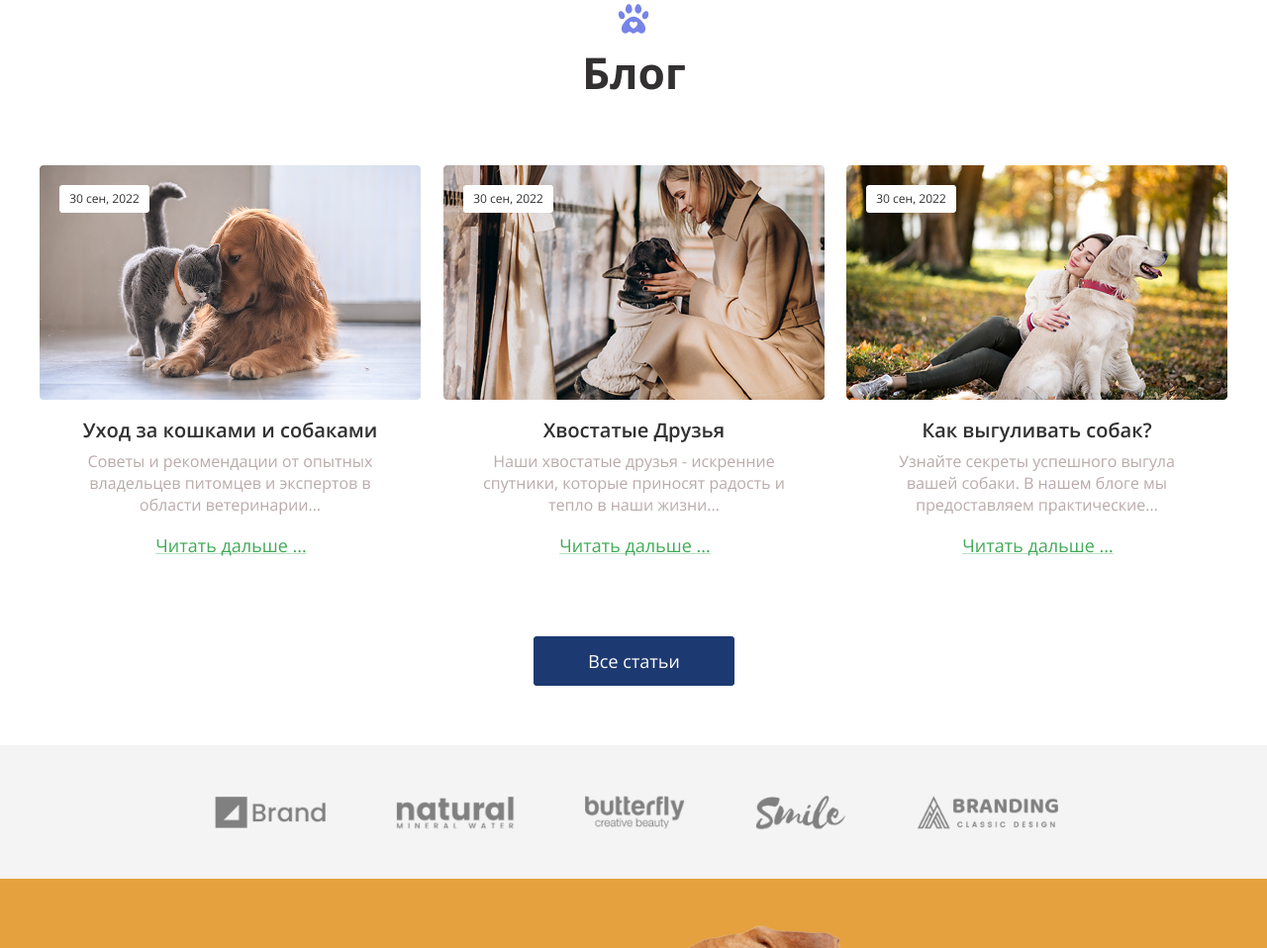
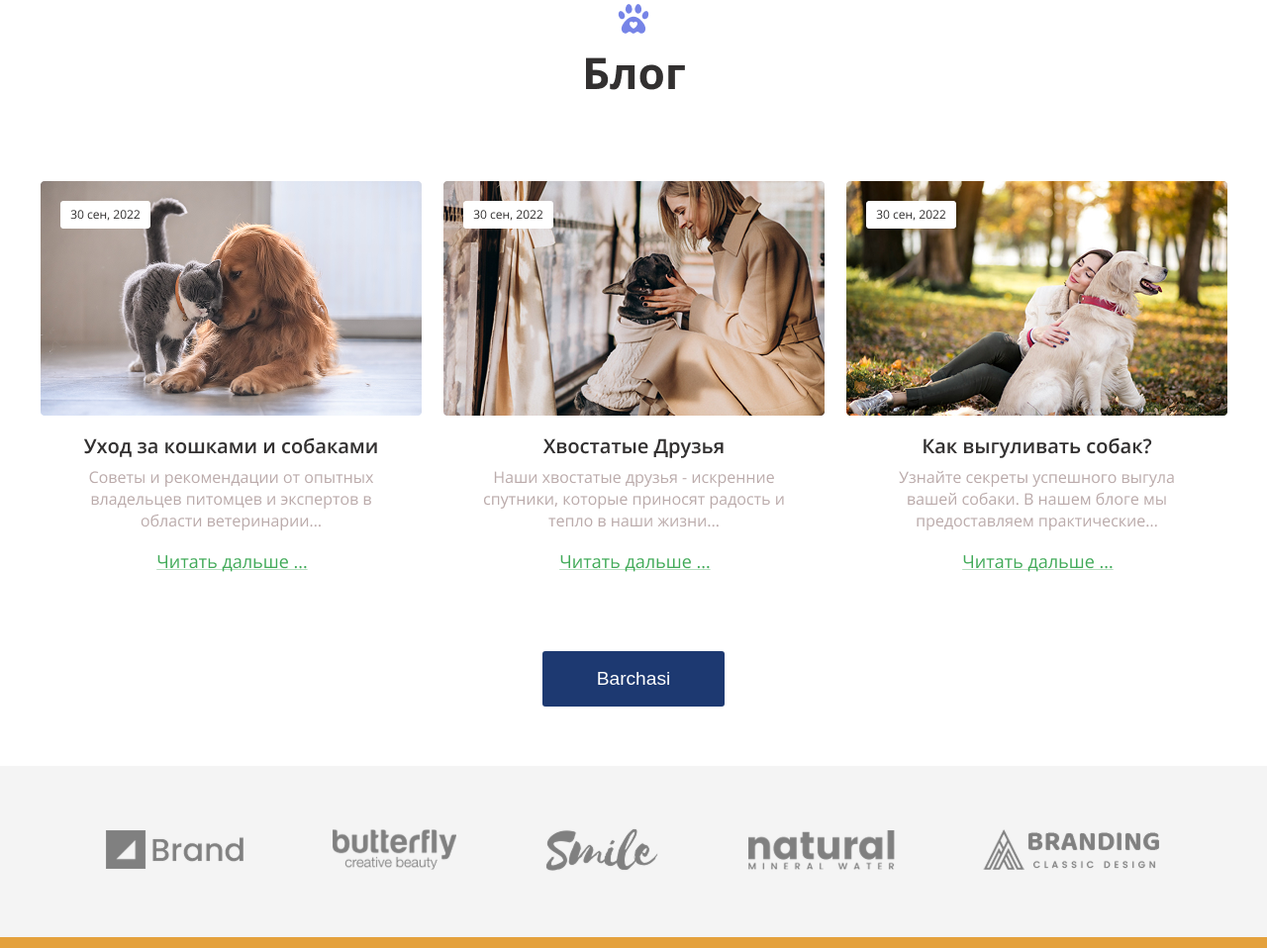
Before and after one commit to ashurovadev/doopet, a plain HTML site: page index.html in a window 1280 px wide. Shown: the part 4366-5324 px from the top of the page at 99% size. Drawn offline with Linux system fonts and the light colour scheme.

Commit message:
tuzatishlar

```diff
--- a/doopet.css
+++ b/doopet.css
@@ -1317,8 +1317,35 @@ h4 {
   max-width: 1920px;
   width: 100%;
   display: flex;
+  align-items: center;
+  flex-direction: column;
   justify-content: center;
-  padding: 60px;
+  padding-inline: 200px;
+  padding-block: 60px;
+  gap: 80px;
+}
+
+.blog-container {
+  display: flex;
+  align-items: center;
+  flex-direction: column;
+  justify-content: center;
+  gap: 80px;
+}
+
+.blog-cards {
+  display: flex;
+  gap: 22px;
+}
+
+.blog-button {
+  background-color: #1d3971;
+  padding-block: 17px;
+  padding-inline: 55px;
+  color: white;
+  font-size: 1.2rem;
+  border-radius: 3px;
+  border: 0;
 }
 
 .hero {
@@ -1328,6 +1355,16 @@ h4 {
 
 .partner {
   width: 100%;
+  padding-inline: 280px;
+  padding-block: 54px;
+  background-color: #F4F4F4;
+  display: flex;
+  justify-content: center;
+}
+
+.partner-container {
+  display: flex;
+  gap: 82px;
 }
 
 @import url("https://fonts.googleapis.com/css2?family=Clicker+Script&family=Livvic:ital,wght@0,100;0,200;0,300;0,400;0,500;0,600;0,700;0,900;1,100;1,200;1,300;1,400;1,500;1,600;1,700;1,900&family=Montserrat:ital,wght@0,100..900;1,100..900&family=Open+Sans:ital,wght@0,300..800;1,300..800&family=Playfair+Display:ital,wght@0,400..900;1,400..900&family=Plus+Jakarta+Sans:ital,wght@0,200..800;1,200..800&family=Poppins:ital,wght@0,100;0,200;0,300;0,400;0,500;0,600;0,700;0,800;0,900;1,100;1,200;1,300;1,400;1,500;1,600;1,700;1,800;1,900&display=swap");
@@ -1422,13 +1459,19 @@ footer {
   padding-top: 60px;
   padding-bottom: 100px;
   background-color: var(--footer);
-  height: 475px;
-  gap: 100px;
   padding-inline: 200px;
   width: 100%;
   display: flex;
+  justify-content: center;
+  font-family: "Open sans", sans-serif;
+}
+
+.footer-container {
+  gap: 100px;
+  width: 100%;
+  max-width: 1440px;
+  display: flex;
   justify-content: space-between;
-  font-family: "Open sans", sans-serif;
 }
 
 footer ul {
--- a/index.html
+++ b/index.html
@@ -565,10 +565,26 @@
       </div>
 
     <div class="blog">
-        <img src="blogs.png" alt="">
+        <div class="blog-container">
+            <img src="src/img/blog-h.png" alt="blog-h" class="blog-h"></img>
+            <div class="blog-cards">
+                <img src="src/img/bc1.png" alt="bc1">
+                <img src="src/img/bc2.png" alt="bc2">
+                <img src="src/img/bc3.png" alt="bc3">
+            </div>
+            <button class="blog-button">Barchasi</button>
+        </div>
     </div>
 
-    <img class="partner" src="partner.png" alt="">
+    <div class="partner">
+        <div class="partner-container">
+            <a href="#"><img src="src/img/Brand-Logo-1-200x60.png" alt="Brand1"></a>
+            <a href="#"><img src="src/img/Brand-Logo-2-200x60.png" alt="Brand2"></a>
+            <a href="#"><img src="src/img/Brand-Logo-3-200x60.png" alt="Brand3"></a>
+            <a href="#"><img src="src/img/Brand-Logo-4-200x60.png" alt="Brand4"></a>
+            <a href="#"><img src="src/img/Brand-Logo-5-200x60.png" alt="Brand5"></a>
+        </div>
+    </div>
 
     <div class="subscribe">
         <div class="left">
@@ -583,6 +599,7 @@
     </div>
 
     <footer>
+        <div class="footer-container">
             <div class="about">
                 <a href="#" class="logo">
                     <img src="./logo.svg" alt="logo">
@@ -627,6 +644,7 @@
                     </div>
                 </div>
             </div>
+        </div>
     </footer>
 
     <script src="script.js"></script>
```
Also changed, not shown: src/img/Brand-Logo-1-200x60.png (added), src/img/Brand-Logo-2-200x60.png (added), src/img/Brand-Logo-3-200x60.png (added), src/img/Brand-Logo-4-200x60.png (added), src/img/Brand-Logo-5-200x60.png (added), src/img/bc1.png (added), src/img/bc2.png (added), src/img/bc3.png (added), src/img/blog-h.png (added). Lines whose indentation alone changed are shown as unchanged.
